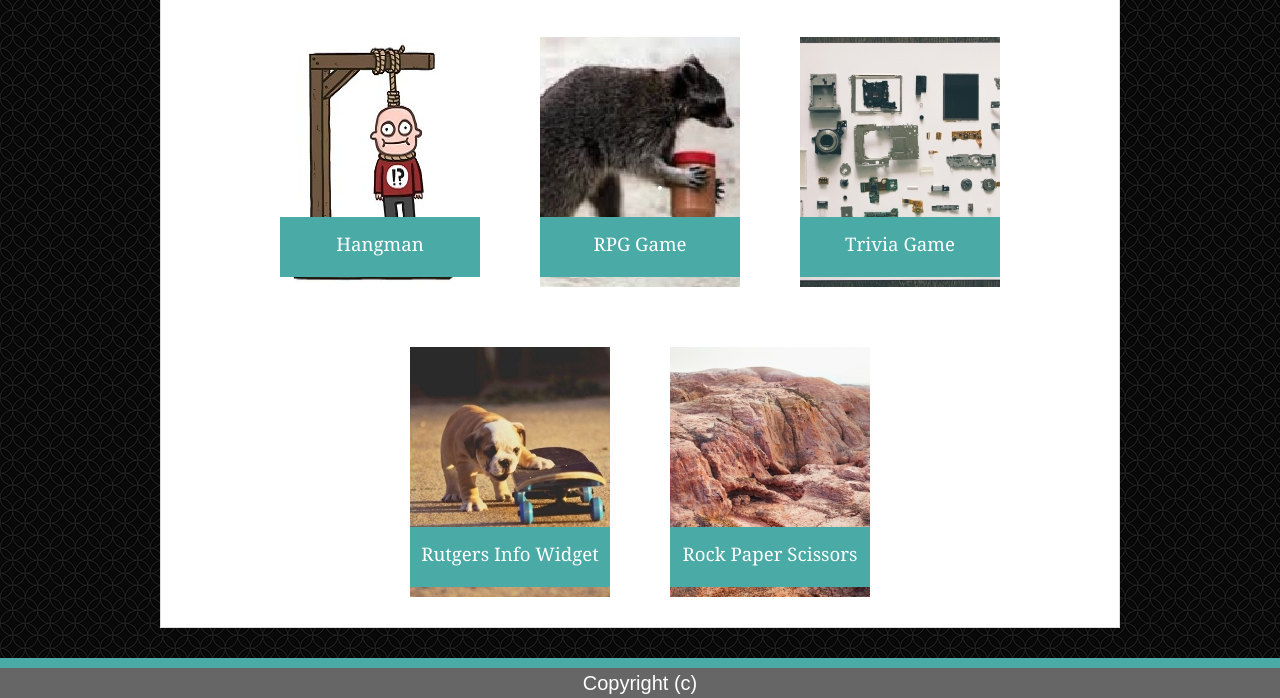
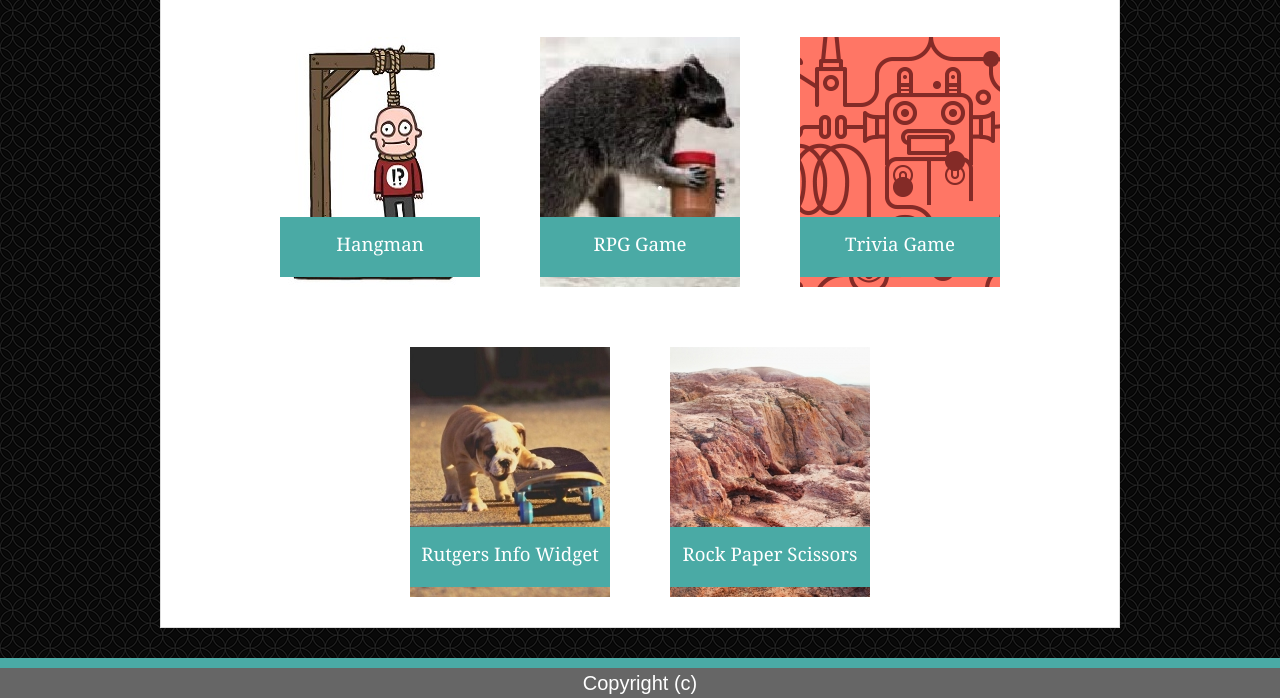
Before and after one commit to mcintyrehh/Basic-Portfolio, a plain HTML site: page portfolio.html in a window 1280 px wide. Shown: the part 202-900 px from the top of the page. Drawn offline with nearby package versions, Linux system fonts and the light colour scheme; a web font is replaced by a local one.

Commit message:
linking in Trivia Game

```diff
--- a/portfolio.html
+++ b/portfolio.html
@@ -54,10 +54,12 @@
                 </a>
             </div>
             <div class="pic-contain3">
-                <img class="pic pic3" src="assets/images/placeimg_200_250_any3.jpg" alt="Trivia Game Project Img">
+                <a href="https://mcintyrehh.github.io/TriviaGame/">
+                <img class="pic pic3" src="assets/images/science.png" alt="Trivia Game Project Img">
                     <span class="lbl">
                         Trivia Game
                     </span>
+                </a>
             </div>
             <div class="pic-contain4">
                 <img class="pic pic4" src="assets/images/placeimg_200_250_animals.jpg" alt="Rutgers Info Widget Project Img">
```
Also changed, not shown: index.html (+1 -1 lines), assets/images/science.png (added).
